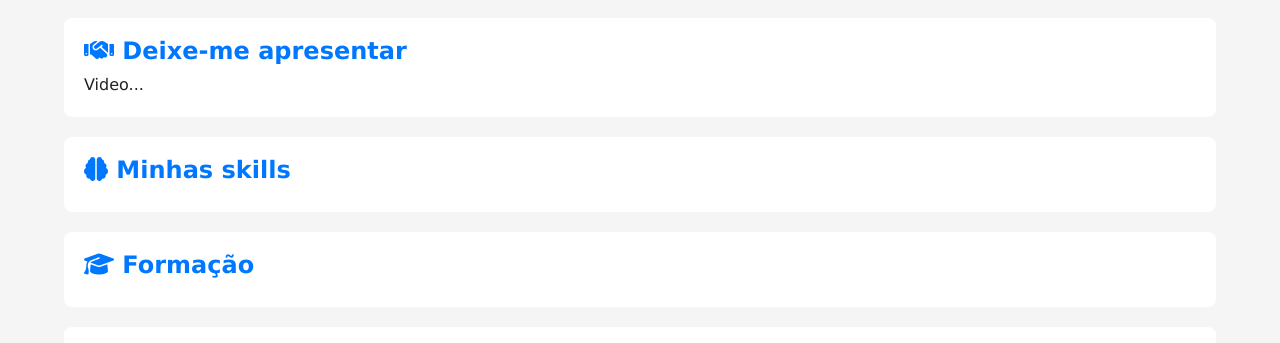
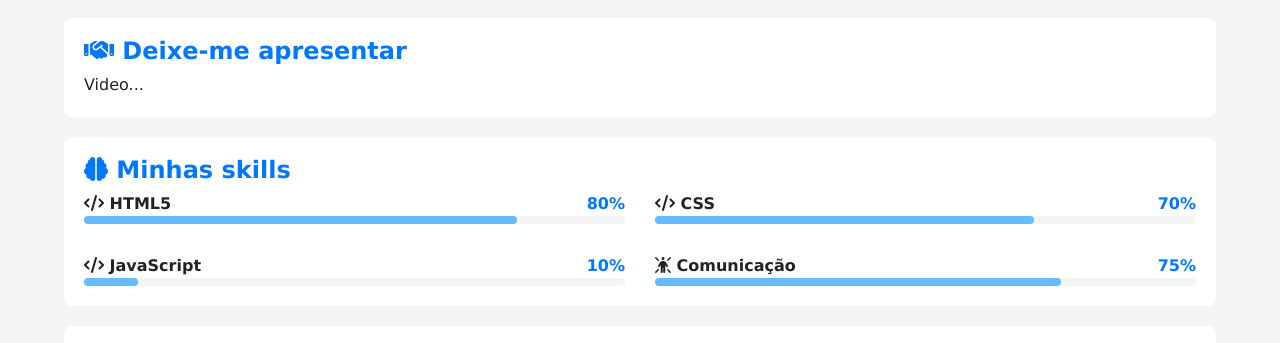
Before and after one commit to ricardosask2007-beep/projeto-portifolio, a plain HTML site: page index.html in a window 1280 px wide. Shown: the part 449-792 px from the top of the page. Drawn offline with Linux system fonts and the light colour scheme.

Commit message:
skills criadas

```diff
--- a/estilos/style.css
+++ b/estilos/style.css
@@ -125,3 +125,45 @@
   color: var(--destaque);
   margin-bottom: 10px;
 }
+
+#skill-container {
+  display: grid;
+  grid-template-columns: 1fr;
+  gap: 30px;
+}
+
+#skill-container .info {
+  display: flex;
+  justify-content: space-between;
+  align-items: center;
+}
+
+#skill-container .nome {
+  font-weight: bold;
+  color: var(--texto);
+}
+
+#skill-container .porcent {
+  font-weight: bold;
+  color: var(--destaque);
+}
+
+#skill-container .barra {
+  width: 100%;
+  height: 8px;
+  background-color: var(--fundo-principal);
+  border-radius: 4px;
+}
+
+#skill-container .progresso {
+  height: 100%;
+  background-color: var(--destaque-inverso);
+  border-radius: 4px;
+}
+
+
+@media screen and (min-width: 768px) {
+  #skill-container {
+    grid-template-columns: 1fr 1fr;
+  }
+}
--- a/index.html
+++ b/index.html
@@ -39,14 +39,90 @@
 
             <article id="skills">
                 <h2><i class="fa-solid fa-brain"></i> Minhas skills</h2>
+
+                <div id="skill-container">
+
+                        <div class="item">
+                            <div class="info">
+                                <span class="nome">
+                                    <i class="fa-solid fa-code"></i>
+                                    HTML5
+                                </span>
+                                <span class="porcent">
+                                    80%
+                                </span>
+                            </div>
+                            <div class="barra">
+                                <div class="progresso" style="width: 80%;">
+                                </div>
+                            </div>
+                        </div>
+
+
+                        <div class="item">
+                            <div class="info">
+                                <span class="nome">
+                                    <i class="fa-solid fa-code"></i>
+                                    CSS
+                                </span>
+                                <span class="porcent">
+                                    70%
+                                </span>
+                            </div>
+                            <div class="barra">
+                                <div class="progresso" style="width: 70%;">
+                                </div>
+                            </div>
+                        </div>
+
+
+                        <div class="item">
+                            <div class="info">
+                                <span class="nome">
+                                    <i class="fa-solid fa-code"></i>
+                                    JavaScript
+                                </span>
+                                <span class="porcent">
+                                    10%
+                                </span>
+                            </div>
+                            <div class="barra">
+                                <div class="progresso" style="width: 10%;">
+                                </div>
+                            </div>
+                        </div>
+
+                        <div class="item">
+                            <div class="info">
+                                <span class="nome">
+                                    <i class="fa-solid fa-person-rays"></i>
+                                    Comunicação
+                                </span>
+                                <span class="porcent">
+                                    75%
+                                </span>
+                            </div>
+                            <div class="barra">
+                                <div class="progresso" style="width: 75%;">
+                                </div>
+                            </div>
+                        </div>
+
+                </div>
             </article> <!-- Fim article#skills -->
 
             <article id="formacao">
                 <h2><i class="fa-solid fa-graduation-cap"></i> Formação</h2>
+
+
+
             </article> <!-- fim article#formacao -->
 
             <article id="projetos">
                 <h2><i class="fa-solid fa-trowel-bricks"></i> Projetos</h2>
+
+
+
             </article> <!-- Fim article#projetos-->
         </section>
     </main>
```
